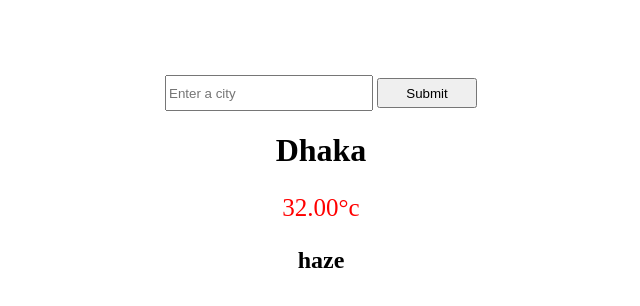
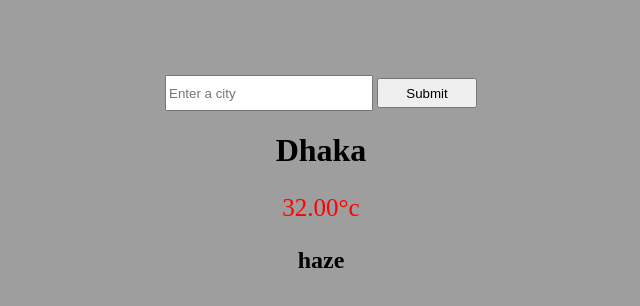
Before and after one commit to faridamojumder/Weather-App, a plain HTML site: page index.html in a window 1280 px wide. Shown: the whole page, without its empty margins (319-959 px from the left). Drawn offline with Linux system fonts and the light colour scheme; the site is published under a folder, as on GitHub Pages, so addresses that start at the root find nothing.

Commit message:
update img folder

```diff
--- a/index.html
+++ b/index.html
@@ -13,7 +13,7 @@
             background-image: 'url(/img/pp.jpg)';
         } */
         #body {
-        background-image: url(/img/4.jpg);
+        background-image: url(./img/4.jpg);
         background-repeat: no-repeat;
         background-attachment: fixed;
         background-size:100% 100%;
```
